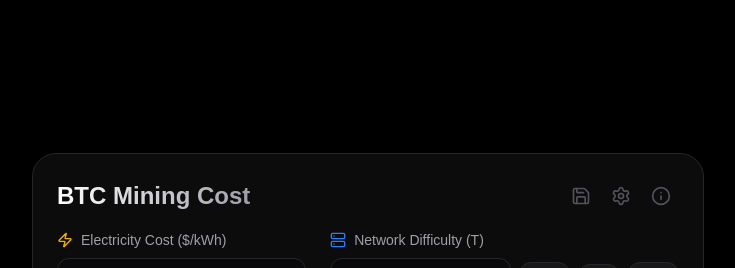
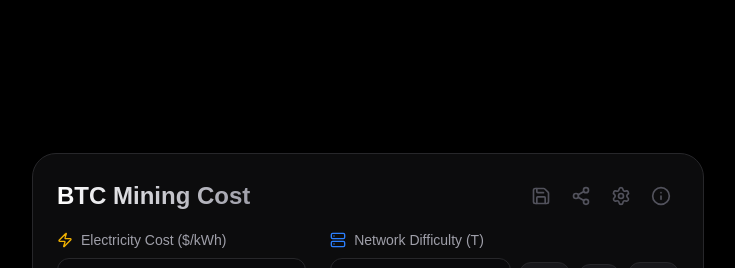
Before and after one commit to idushes/btc-calculator-web, a Next.js app: page / in a window 1280 px wide. Shown: the top 268 px of the page, without its empty margins (272-1007 px from the left). Built offline with nearby package versions, Linux system fonts and the light colour scheme.

Commit message:
feat: Add sharing functionality for calculator state via URL, including UI and state parsing from URL hash.

```diff
--- a/app/components/Calculator.tsx
+++ b/app/components/Calculator.tsx
@@ -41,6 +41,8 @@
     createNew,
     exportSettings,
     importSettings,
+    shareCurrentState,
+    shareStatus,
   } = useCalculator();
 
   return (
@@ -101,6 +103,8 @@
           onOpenSettings={() => setActiveModal('settings')}
           onSave={() => setActiveModal('savePreset')}
           onDelete={() => setActiveModal('deletePreset')}
+          onShare={shareCurrentState}
+          shareStatus={shareStatus}
           hasUnsavedState={hasUnsavedState}
         />
 
--- a/app/components/calculator/CalculatorHeader.tsx
+++ b/app/components/calculator/CalculatorHeader.tsx
@@ -1,22 +1,24 @@
 import React, { useState } from "react";
-import { Calculator as CalcIcon, Settings, Info, Save, Trash2 } from "lucide-react";
+import { Calculator as CalcIcon, Settings, Info, Save, Trash2, Share2, Check, AlertCircle } from "lucide-react";
 
 interface CalculatorHeaderProps {
   onOpenSettings: () => void;
   onSave?: () => void;
   onDelete?: () => void;
+  onShare?: () => void;
+  shareStatus?: "idle" | "copied" | "error";
   hasUnsavedState: boolean;
 }
 
 export const CalculatorHeader: React.FC<CalculatorHeaderProps> = ({
-  onOpenSettings, onSave, onDelete, hasUnsavedState
+  onOpenSettings, onSave, onDelete, onShare, shareStatus = "idle", hasUnsavedState
 }) => {
   const [showTooltip, setShowTooltip] = useState(false);
 
   return (
     <div className="flex items-center justify-between mb-4">
       <div className="flex items-center gap-3">
-        <h2 className="text-xl md:text-2xl font-bold bg-gradient-to-r from-white to-zinc-400 bg-clip-text text-transparent">
+        <h2 className="text-base md:text-2xl font-bold bg-gradient-to-r from-white to-zinc-400 bg-clip-text text-transparent whitespace-nowrap">
           BTC Mining Cost
         </h2>
       </div>
@@ -43,6 +45,27 @@
               <Trash2 className="w-5 h-5" />
             </button>
           )
+        )}
+
+        {/* Share Button */}
+        {onShare && (
+          <div className="relative">
+            <button
+              className={`p-2 cursor-pointer focus:outline-none transition-colors ${
+                shareStatus === "copied" ? "text-green-500" : shareStatus === "error" ? "text-red-500" : "text-zinc-600 hover:text-orange-500"
+              }`}
+              onClick={onShare}
+              title="Share link"
+            >
+              {shareStatus === "copied" ? (
+                <Check className="w-5 h-5" />
+              ) : shareStatus === "error" ? (
+                <AlertCircle className="w-5 h-5" />
+              ) : (
+                <Share2 className="w-5 h-5" />
+              )}
+            </button>
+          </div>
         )}
 
         {/* Settings Button */}
--- a/app/hooks/useCalculator.ts
+++ b/app/hooks/useCalculator.ts
@@ -1,5 +1,6 @@
 import { useState, useEffect, useCallback } from "react";
 import { usePresets, Preset } from "./usePresets";
+import { useShareState } from "./useShareState";
 
 export interface Device {
   name: string;
@@ -30,6 +31,9 @@
   // Presets
   const presetsHook = usePresets();
 
+  // Share
+  const { shareCurrentState: shareState, shareStatus, sharedState } = useShareState();
+
   // Load from localStorage on mount
   useEffect(() => {
     const savedElecCost = localStorage.getItem("btc_calc_elec_cost");
@@ -46,6 +50,19 @@
     if (savedDevice2) setDevice2(JSON.parse(savedDevice2));
     if (savedMargin) setMargin(savedMargin);
   }, []);
+
+  // Apply shared state from URL hash (overrides localStorage)
+  useEffect(() => {
+    if (sharedState) {
+      setElecCost(sharedState.elecCost);
+      setDifficulty(sharedState.difficulty);
+      setBlockReward(sharedState.blockReward);
+      setDevice1(sharedState.device1);
+      setDevice2(sharedState.device2);
+      setMargin(sharedState.margin);
+      presetsHook.setActivePresetId(null);
+    }
+  }, [sharedState]);
 
   // Save to localStorage on change
   useEffect(() => {
@@ -156,6 +173,10 @@
     setMargin(DEFAULT_MARGIN);
   }, [presetsHook]);
 
+  const shareCurrentState = useCallback(() => {
+    return shareState(getCurrentState());
+  }, [shareState, getCurrentState]);
+
   const exportSettings = useCallback(() => {
     const settings = {
       version: 1,
@@ -244,5 +265,7 @@
     createNew,
     exportSettings,
     importSettings,
+    shareCurrentState,
+    shareStatus,
   };
 };
--- /dev/null
+++ b/app/hooks/useShareState.ts
@@ -0,0 +1,131 @@
+import { useCallback, useState, useEffect } from "react";
+import { Device } from "./useCalculator";
+
+export interface ShareableState {
+  elecCost: number | string;
+  difficulty: number | string;
+  blockReward: number | string;
+  device1: Device;
+  device2: Device;
+  margin: number | string;
+}
+
+const SHARE_PREFIX = "s=";
+const SEPARATOR = "~";
+
+/**
+ * Encode state to a compact URL-safe base64 string.
+ * Format: elecCost~difficulty~blockReward~device1Name~device1Eff~device2Name~device2Eff~margin
+ */
+function encodeShareState(state: ShareableState): string {
+  const parts = [
+    String(state.elecCost),
+    String(state.difficulty),
+    String(state.blockReward),
+    state.device1.name,
+    String(state.device1.efficiency),
+    state.device2.name,
+    String(state.device2.efficiency),
+    String(state.margin),
+  ];
+
+  const raw = parts.join(SEPARATOR);
+  // btoa → URL-safe base64 (replace +/= with -_ and trim =)
+  const b64 = btoa(unescape(encodeURIComponent(raw)));
+  return b64.replace(/\+/g, "-").replace(/\//g, "_").replace(/=+$/, "");
+}
+
+/**
+ * Decode a compact base64 string back to calculator state.
+ * Returns null if the string is invalid.
+ */
+function decodeShareState(encoded: string): ShareableState | null {
+  try {
+    // Restore standard base64
+    let b64 = encoded.replace(/-/g, "+").replace(/_/g, "/");
+    // Restore padding
+    while (b64.length % 4 !== 0) b64 += "=";
+
+    const raw = decodeURIComponent(escape(atob(b64)));
+    const parts = raw.split(SEPARATOR);
+
+    if (parts.length !== 8) return null;
+
+    const [elecCost, difficulty, blockReward, d1Name, d1Eff, d2Name, d2Eff, margin] = parts;
+
+    // Validate numeric fields
+    const nums = [elecCost, difficulty, blockReward, d1Eff, d2Eff, margin];
+    if (nums.some((n) => isNaN(Number(n)))) return null;
+
+    return {
+      elecCost: Number(elecCost),
+      difficulty: Number(difficulty),
+      blockReward: Number(blockReward),
+      device1: { name: d1Name, efficiency: Number(d1Eff) },
+      device2: { name: d2Name, efficiency: Number(d2Eff) },
+      margin: Number(margin),
+    };
+  } catch {
+    return null;
+  }
+}
+
+function generateShareUrl(state: ShareableState): string {
+  const encoded = encodeShareState(state);
+  return `${window.location.origin}${window.location.pathname}#${SHARE_PREFIX}${encoded}`;
+}
+
+async function copyToClipboard(text: string): Promise<boolean> {
+  try {
+    await navigator.clipboard.writeText(text);
+    return true;
+  } catch {
+    // Fallback for older browsers
+    const textarea = document.createElement("textarea");
+    textarea.value = text;
+    textarea.style.position = "fixed";
+    textarea.style.opacity = "0";
+    document.body.appendChild(textarea);
+    textarea.select();
+    const ok = document.execCommand("copy");
+    document.body.removeChild(textarea);
+    return ok;
+  }
+}
+
+/**
+ * Hook for sharing calculator state via URL.
+ * Returns share function, status, and parsed state from URL hash (if any).
+ */
+export const useShareState = () => {
+  const [shareStatus, setShareStatus] = useState<"idle" | "copied" | "error">("idle");
+  const [sharedState, setSharedState] = useState<ShareableState | null>(null);
+
+  // On mount, check URL hash for shared state
+  useEffect(() => {
+    const hash = window.location.hash.slice(1); // remove #
+    if (hash.startsWith(SHARE_PREFIX)) {
+      const encoded = hash.slice(SHARE_PREFIX.length);
+      const state = decodeShareState(encoded);
+      if (state) {
+        setSharedState(state);
+        // Clean the hash from URL without reload
+        window.history.replaceState(null, "", window.location.pathname);
+      }
+    }
+  }, []);
+
+  const shareCurrentState = useCallback(async (state: ShareableState) => {
+    const url = generateShareUrl(state);
+    const ok = await copyToClipboard(url);
+    setShareStatus(ok ? "copied" : "error");
+    setTimeout(() => setShareStatus("idle"), 2000);
+    return ok;
+  }, []);
+
+  return {
+    shareCurrentState,
+    shareStatus,
+    sharedState,
+  };
+};
```
